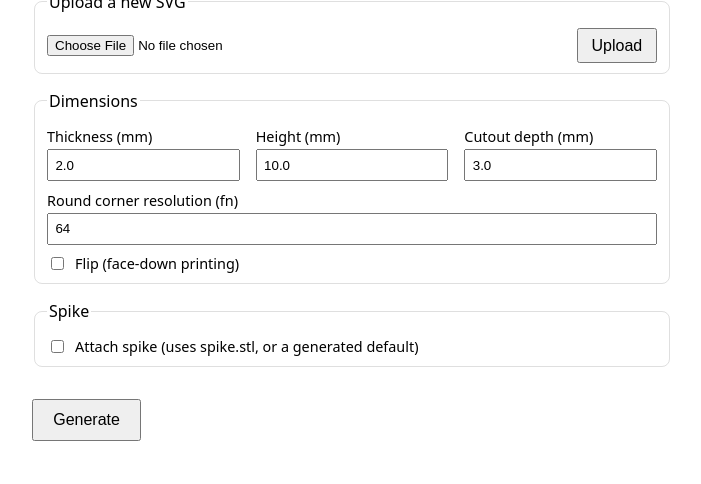
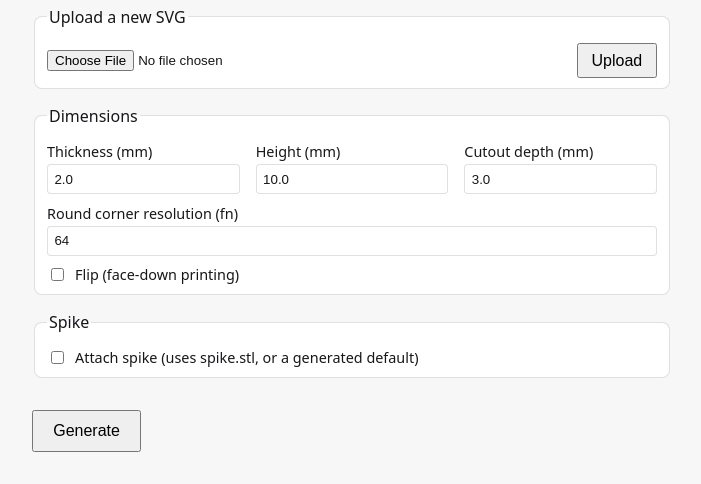
Before and after one commit to darkgumby/font_thing, a Flask app: page / in a window 1280 px wide. Shown: the part 499-983 px from the top of the page, without its empty margins (288-989 px from the left). Before the commit the page ends 940 px from the top, so only its background shows below. Run offline with Flask 3, Linux system fonts and the light colour scheme.

Commit message:
Add light/dark theme toggle, persisted across sessions
CSS custom properties for colors on both pages, defaulting to system
preference (prefers-color-scheme) on first visit, with a toggle button
that flips document.documentElement's data-theme attribute and saves
the choice to localStorage. Applied via an inline blocking script before
first paint to avoid a flash of the wrong theme. Preview page's Three.js
viewport background follows the same theme (light gray / dark slate) and
updates live when toggled without a reload, since the toggle and viewer
share the same localStorage key across both pages.

Co-Authored-By: Claude Sonnet 5 <noreply@anthropic.com>

```diff
--- a/templates/index.html
+++ b/templates/index.html
@@ -3,29 +3,64 @@
 <head>
 <meta charset="utf-8">
 <title>font_thing — STL generator</title>
+<script>
+  // apply theme before first paint to avoid a flash of the wrong theme
+  (function () {
+    var saved = localStorage.getItem("theme");
+    var theme = saved || (matchMedia("(prefers-color-scheme: dark)").matches ? "dark" : "light");
+    document.documentElement.setAttribute("data-theme", theme);
+  })();
+</script>
 <style>
-  :root { color-scheme: light dark; }
-  body { font-family: system-ui, sans-serif; max-width: 640px; margin: 2rem auto; padding: 0 1rem; }
+  :root {
+    color-scheme: light dark;
+    --bg: #f7f7f8; --fg: #16171a; --panel-bg: #ffffff; --border: #0000001f;
+    --input-bg: #ffffff; --input-fg: #16171a; --muted: #00000088;
+    --error-bg: #fee; --error-fg: #900; --error-border: #c99;
+    --preview-bg: #00000010;
+  }
+  :root[data-theme="dark"] {
+    --bg: #15171c; --fg: #e8e8ea; --panel-bg: #1d2026; --border: #ffffff26;
+    --input-bg: #262a32; --input-fg: #e8e8ea; --muted: #ffffff77;
+    --error-bg: #3a1717; --error-fg: #ff8f8f; --error-border: #6b2a2a;
+    --preview-bg: #ffffff10;
+  }
+  body { font-family: system-ui, sans-serif; max-width: 640px; margin: 2rem auto; padding: 0 1rem; background: var(--bg); color: var(--fg); }
   h1 { font-size: 1.4rem; }
-  fieldset { border: 1px solid #8884; border-radius: 8px; margin-bottom: 1rem; }
+  .top-row { display: flex; justify-content: space-between; align-items: center; }
+  #theme-toggle { margin-top: 0; padding: 0.4rem 0.7rem; font-size: 1rem; background: var(--panel-bg); color: var(--fg); border: 1px solid var(--border); border-radius: 6px; }
+  fieldset { border: 1px solid var(--border); border-radius: 8px; margin-bottom: 1rem; background: var(--panel-bg); }
   label { display: block; margin: 0.6rem 0 0.2rem; font-size: 0.9rem; }
-  input[type=number], input[type=text], select { width: 100%; padding: 0.4rem; box-sizing: border-box; }
+  input[type=number], input[type=text], select {
+    width: 100%; padding: 0.4rem; box-sizing: border-box;
+    background: var(--input-bg); color: var(--input-fg); border: 1px solid var(--border); border-radius: 4px;
+  }
   .row { display: flex; gap: 1rem; }
   .row > div { flex: 1; }
   .checkbox-row { display: flex; align-items: center; gap: 0.5rem; margin-top: 0.6rem; }
   .checkbox-row input { width: auto; }
   button { padding: 0.6rem 1.2rem; font-size: 1rem; cursor: pointer; margin-top: 1rem; }
-  .error { background: #fee; color: #900; border: 1px solid #c99; border-radius: 6px; padding: 0.6rem; margin-bottom: 1rem; }
-  #spike-options { display: none; padding-left: 1rem; border-left: 2px solid #8884; margin-top: 0.4rem; }
+  .error { background: var(--error-bg); color: var(--error-fg); border: 1px solid var(--error-border); border-radius: 6px; padding: 0.6rem; margin-bottom: 1rem; }
+  #spike-options { display: none; padding-left: 1rem; border-left: 2px solid var(--border); margin-top: 0.4rem; }
   .upload-row { display: flex; gap: 0.5rem; align-items: center; margin-top: 0.6rem; }
-  .upload-row input[type=file] { flex: 1; }
+  .upload-row input[type=file] { flex: 1; color: var(--fg); }
   .upload-row button { margin-top: 0; padding: 0.4rem 0.8rem; }
-  #svg-preview-wrap { margin-top: 0.6rem; text-align: center; background: #8881; border-radius: 6px; padding: 0.6rem; }
+  #svg-preview-wrap { margin-top: 0.6rem; text-align: center; background: var(--preview-bg); border-radius: 6px; padding: 0.6rem; }
   #svg-preview { max-width: 100%; max-height: 260px; }
 </style>
 </head>
 <body>
-<h1>font_thing — generate STLs</h1>
+<div class="top-row">
+  <h1>font_thing — generate STLs</h1>
+  <button id="theme-toggle" type="button" onclick="toggleTheme()" title="Toggle light/dark theme">&#9680;</button>
+</div>
+<script>
+  function toggleTheme() {
+    var next = document.documentElement.getAttribute("data-theme") === "dark" ? "light" : "dark";
+    document.documentElement.setAttribute("data-theme", next);
+    localStorage.setItem("theme", next);
+  }
+</script>
 
 {% if error %}<div class="error">{{ error }}</div>{% endif %}
 
```
Also changed, not shown: templates/preview.html (+40 -7 lines).
